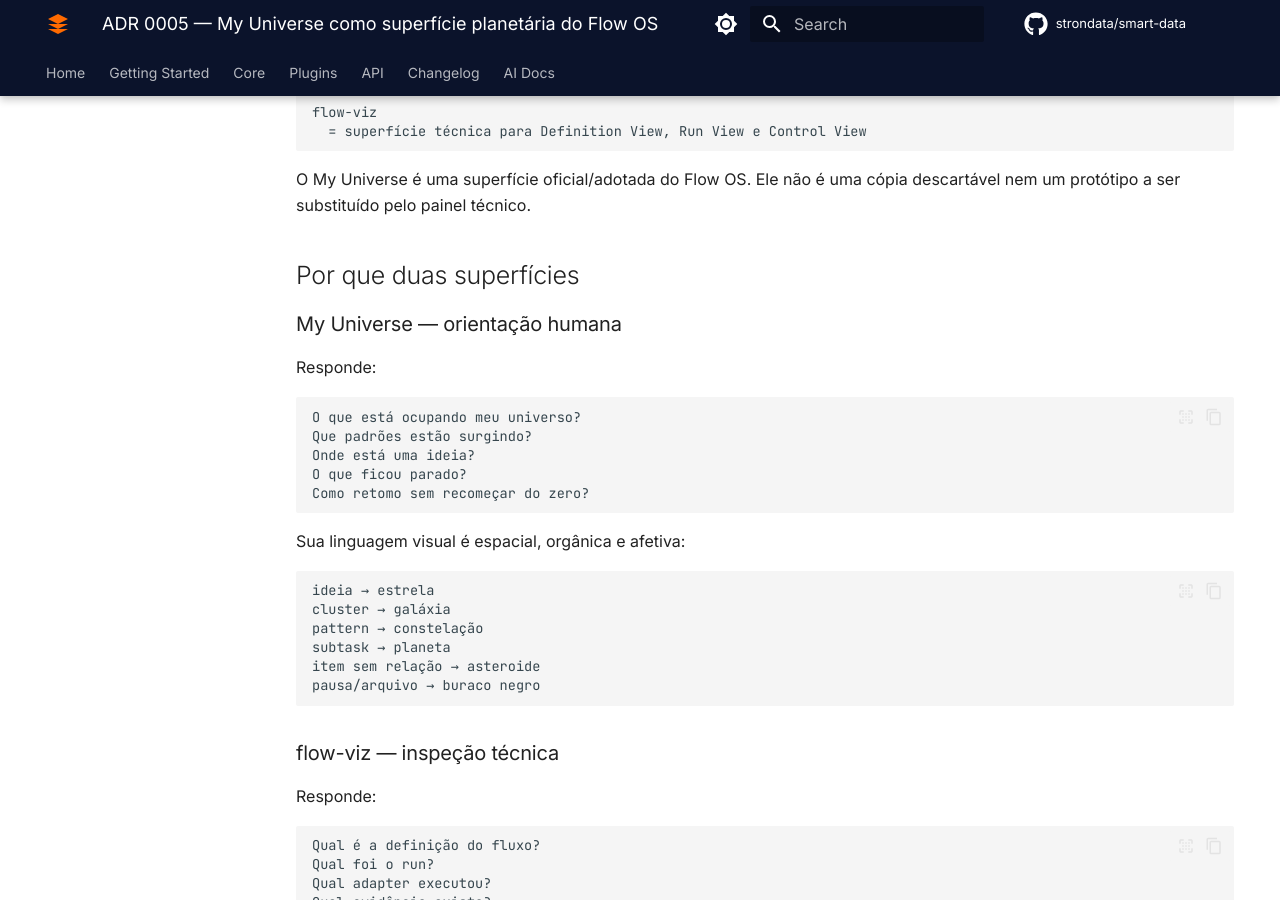
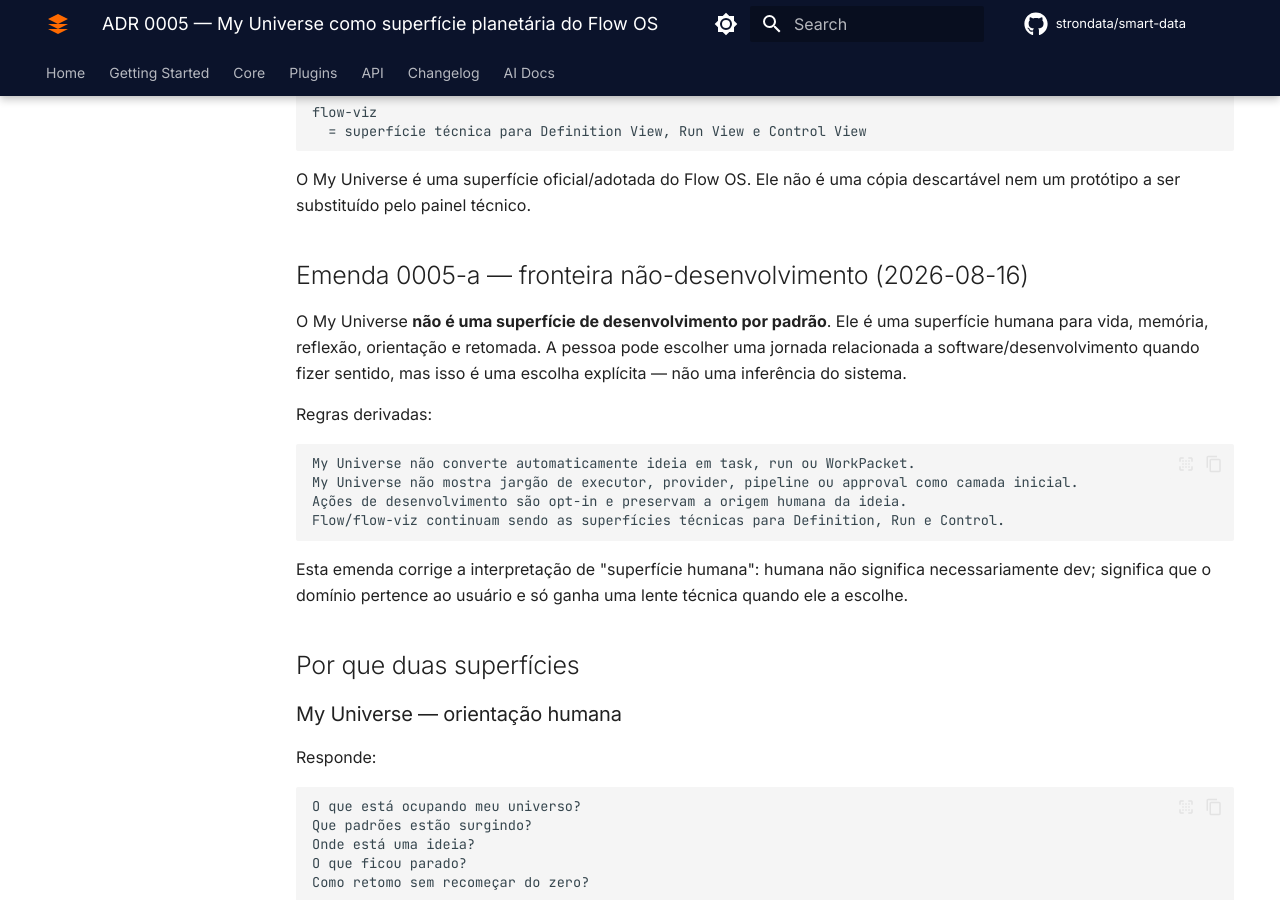
Before and after one commit to antunes-hq/aptdata-flow-os, an MkDocs documentation site: the page built from docs/decisions/0005-my-universe-planetary-surface.md, in a window 1280 px wide and 900 px high, scrolled down 1167 px. Built offline with MkDocs 1.6.1 and Material for MkDocs 9.7.7, drawn with Linux system fonts in a browser that asks for light colours; comment, search, counter and statistics services are not loaded.

Commit message:
docs(product): keep My Universe non-dev by default

````diff
--- a/docs/decisions/0005-my-universe-planetary-surface.md
+++ b/docs/decisions/0005-my-universe-planetary-surface.md
@@ -53,6 +53,21 @@ flow-viz
 ```
 
 O My Universe é uma superfície oficial/adotada do Flow OS. Ele não é uma cópia descartável nem um protótipo a ser substituído pelo painel técnico.
+
+## Emenda 0005-a — fronteira não-desenvolvimento (2026-08-16)
+
+O My Universe **não é uma superfície de desenvolvimento por padrão**. Ele é uma superfície humana para vida, memória, reflexão, orientação e retomada. A pessoa pode escolher uma jornada relacionada a software/desenvolvimento quando fizer sentido, mas isso é uma escolha explícita — não uma inferência do sistema.
+
+Regras derivadas:
+
+```text
+My Universe não converte automaticamente ideia em task, run ou WorkPacket.
+My Universe não mostra jargão de executor, provider, pipeline ou approval como camada inicial.
+Ações de desenvolvimento são opt-in e preservam a origem humana da ideia.
+Flow/flow-viz continuam sendo as superfícies técnicas para Definition, Run e Control.
+```
+
+Esta emenda corrige a interpretação de "superfície humana": humana não significa necessariamente dev; significa que o domínio pertence ao usuário e só ganha uma lente técnica quando ele a escolhe.
 
 ## Por que duas superfícies
 
````
Also changed, not shown: IMPLEMENTATION_LEDGER.md (+1 -1 lines).
